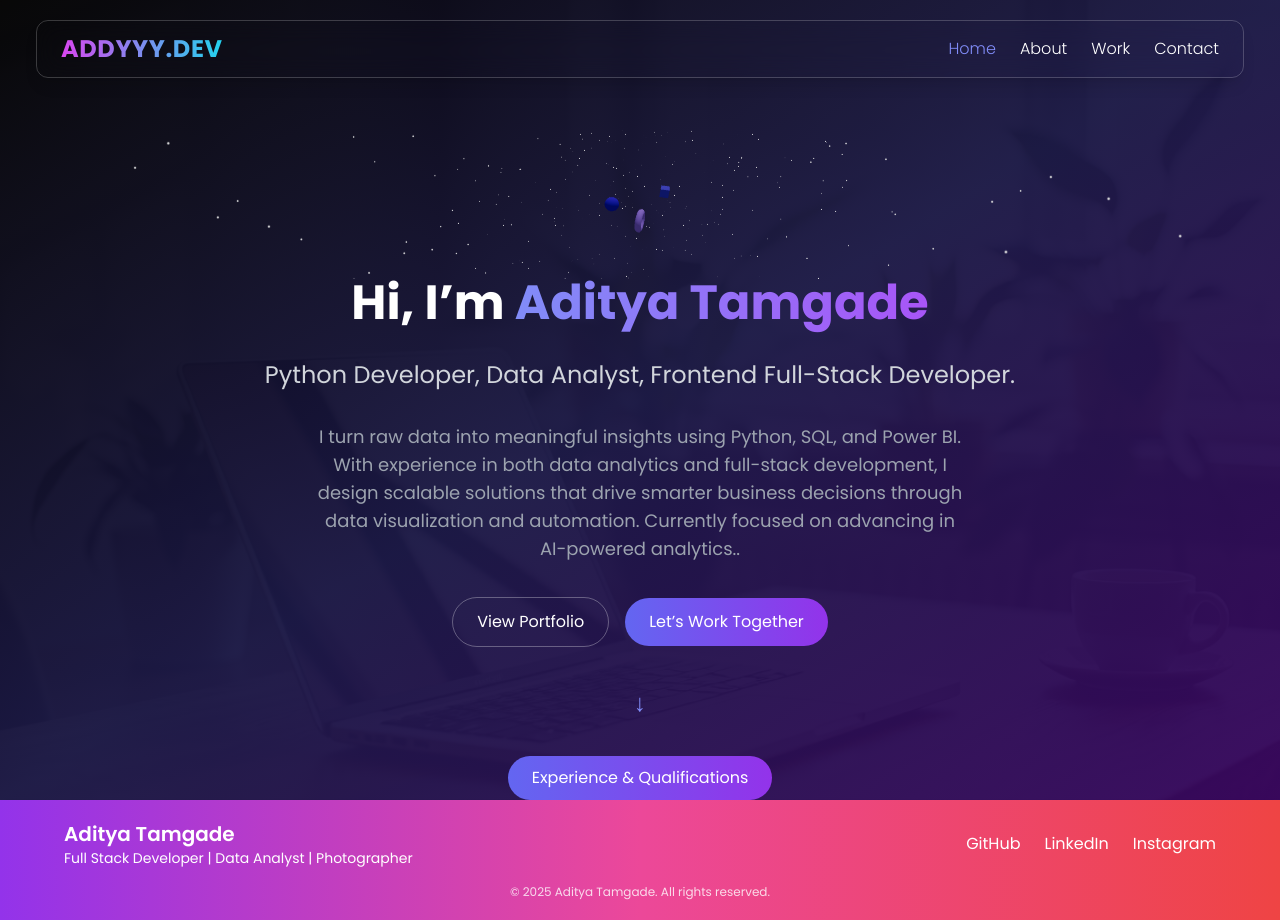
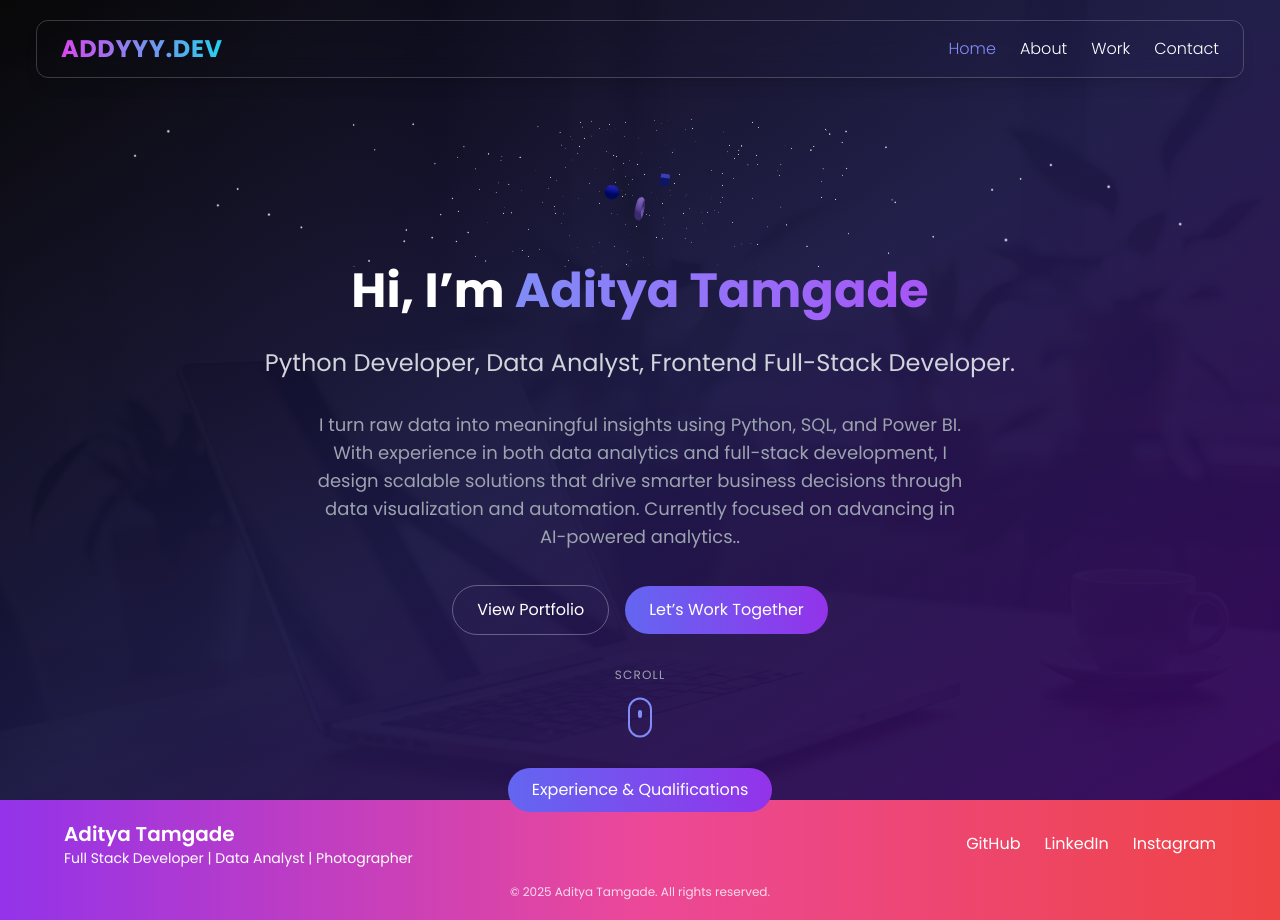
Before and after one commit to AdityaTamgade/PORTFOLIO, a React (Vite) app: page / in a window 1280 px wide. Built offline with nearby package versions, Linux system fonts and the light colour scheme.

Commit message:
Update Hero.jsx

```diff
--- a/src/components/Hero.jsx
+++ b/src/components/Hero.jsx
@@ -181,15 +181,30 @@ export default function Hero() {
         </motion.div>
 
         {/* Scroll Indicator */}
-        <motion.div
-          initial={{ opacity: 0 }}
-          animate={{ opacity: 1, y: [0, 10, 0] }}
-          transition={{ delay: 1.5, duration: 2, repeat: Infinity }}
-          className="mt-5 cursor-pointer"
-          onClick={scrollToEducation}
-        >
-          <span className="text-indigo-400 text-2xl">↓</span>
-        </motion.div>
+        {/* Scroll Indicator */}
+<motion.div
+  initial={{ opacity: 0 }}
+  animate={{ opacity: 1 }}
+  transition={{ delay: 1.5, duration: 1 }}
+  className="mt-6 flex flex-col items-center gap-2 cursor-pointer"
+  onClick={scrollToEducation}
+>
+  <span className="text-gray-400 text-xs tracking-widest uppercase">
+    Scroll
+  </span>
+
+  <motion.div
+    animate={{ y: [0, 12, 0] }}
+    transition={{ duration: 1.5, repeat: Infinity }}
+    className="w-6 h-10 border-2 border-indigo-400 rounded-full flex items-start justify-center p-1"
+  >
+    <motion.div
+      animate={{ y: [0, 12, 0] }}
+      transition={{ duration: 1.5, repeat: Infinity }}
+      className="w-1 h-2 bg-indigo-400 rounded-full"
+    />
+  </motion.div>
+</motion.div>
 
         {/* Qualification Button */}
         <motion.div
```
